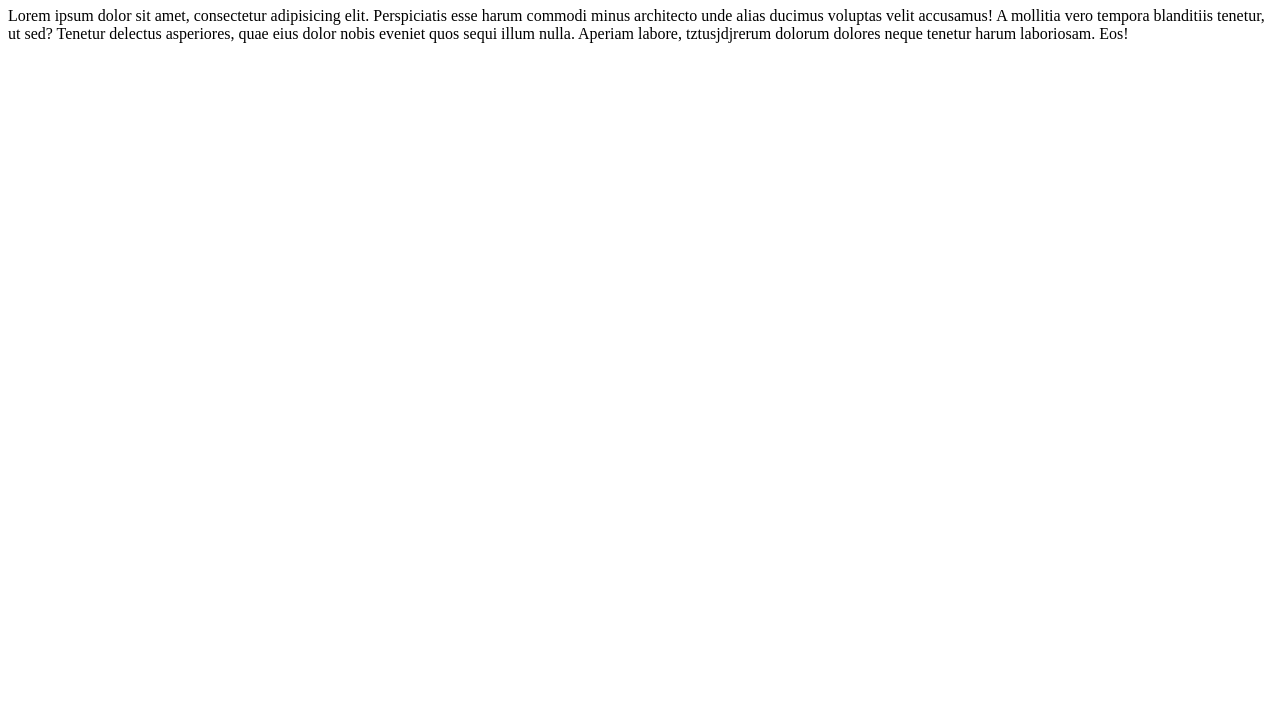
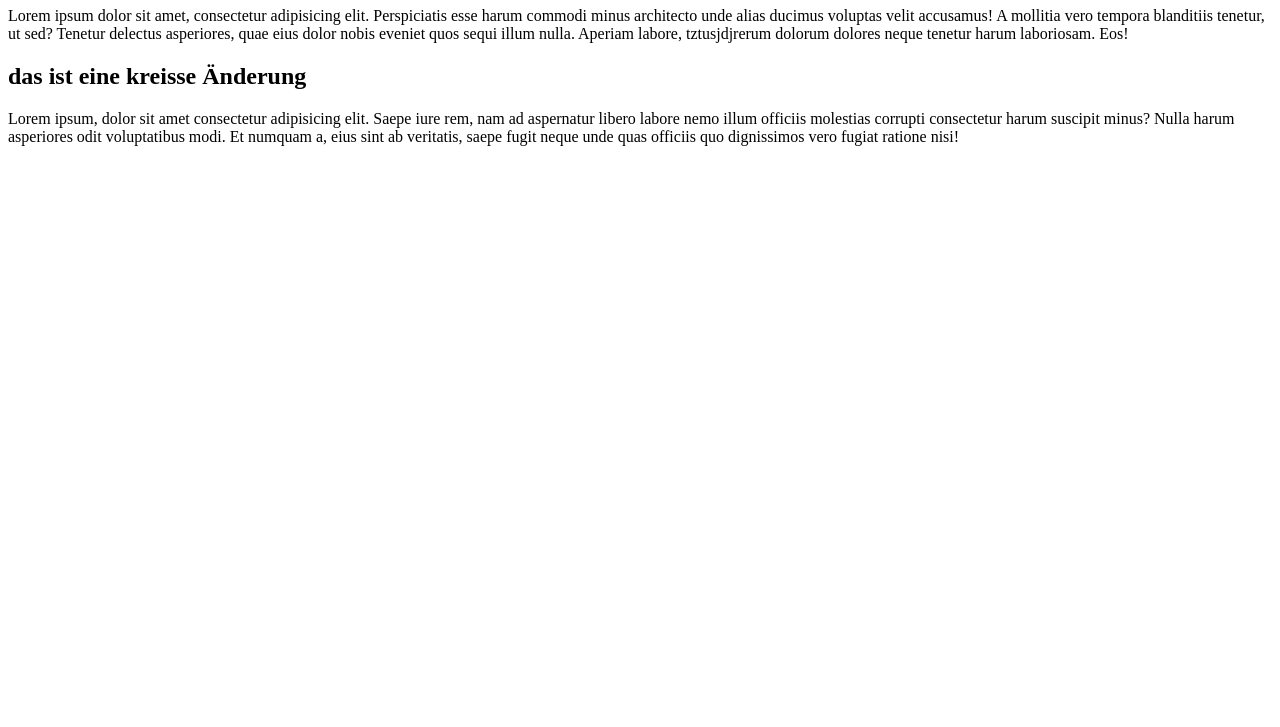
Before and after one commit to Alexxmanii/github-pages-test, a plain HTML site: page index.html in a window 1280 px wide. Shown: the part 73-800 px from the top of the page. Drawn offline with Linux system fonts and the light colour scheme.

Commit message:
klass änderung

```diff
--- a/index.html
+++ b/index.html
@@ -14,5 +14,7 @@
       delectus asperiores, quae eius dolor nobis eveniet quos sequi illum nulla.
       Aperiam labore, tztusjdjrerum dolorum dolores neque tenetur harum laboriosam. Eos!
     </p>
+    <h2>das ist eine kreisse Änderung</h2>
+    <p>Lorem ipsum, dolor sit amet consectetur adipisicing elit. Saepe iure rem, nam ad aspernatur libero labore nemo illum officiis molestias corrupti consectetur harum suscipit minus? Nulla harum asperiores odit voluptatibus modi. Et numquam a, eius sint ab veritatis, saepe fugit neque unde quas officiis quo dignissimos vero fugiat ratione nisi!</p>
   </body>
 </html>
```
